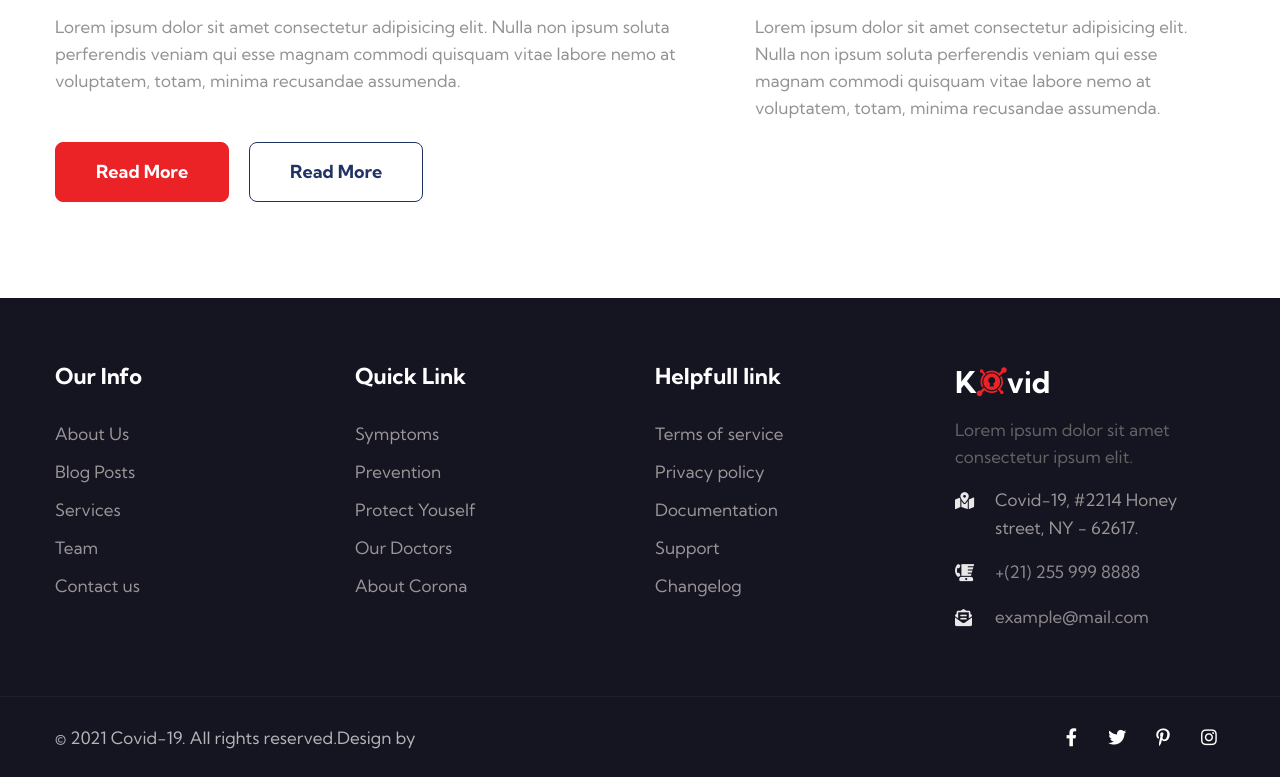
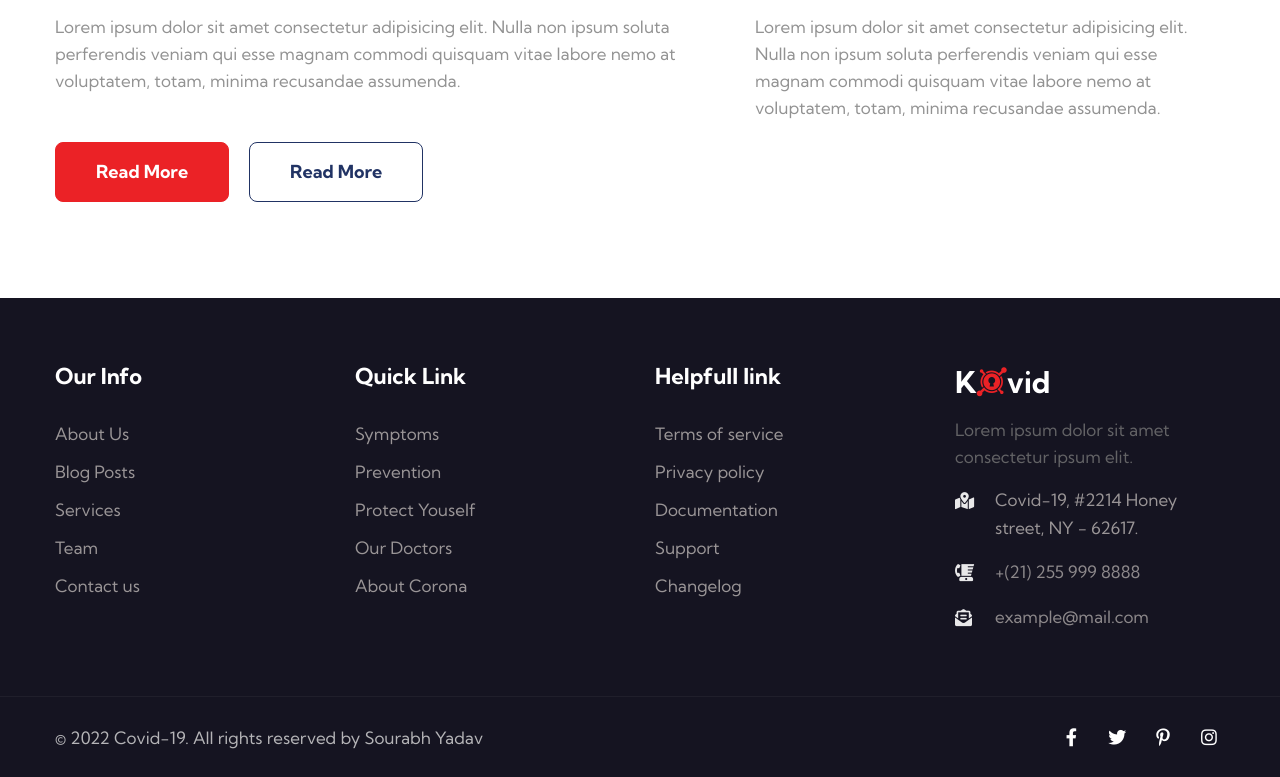
Before and after one commit to Sourabh-create/Azure-project, a plain HTML site: page services.html in a window 1280 px wide. Shown: the part 2147-2924 px from the top of the page. Drawn offline with Linux system fonts and the light colour scheme.

Commit message:
Update services.html

```diff
--- a/services.html
+++ b/services.html
@@ -318,7 +318,7 @@
 <section class="w3l-copyright">
   <div class="container">
     <div class="row bottom-copies">
-      <p class="col-lg-8 copy-footer-29">© 2021 Covid-19. All rights reserved.Design by<a href=>
+      <p class="col-lg-8 copy-footer-29">© 2022 Covid-19. All rights reserved by Sourabh Yadav<a href=>
         </a></p>
       <div class="col-lg-4 main-social-footer-29">
         <a href="#facebook" class="facebook"><span class="fab fa-facebook-f"></span></a>
```
